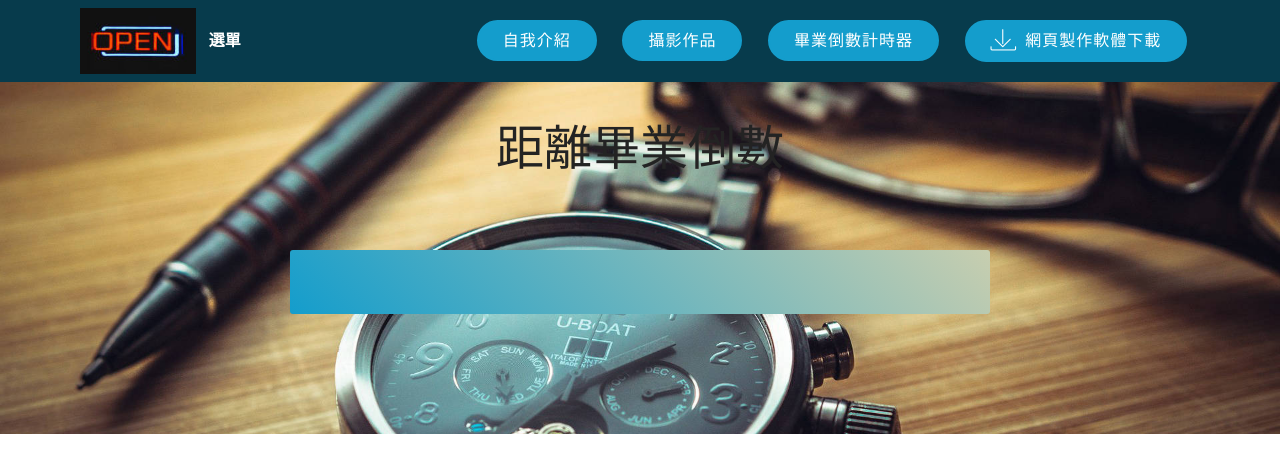
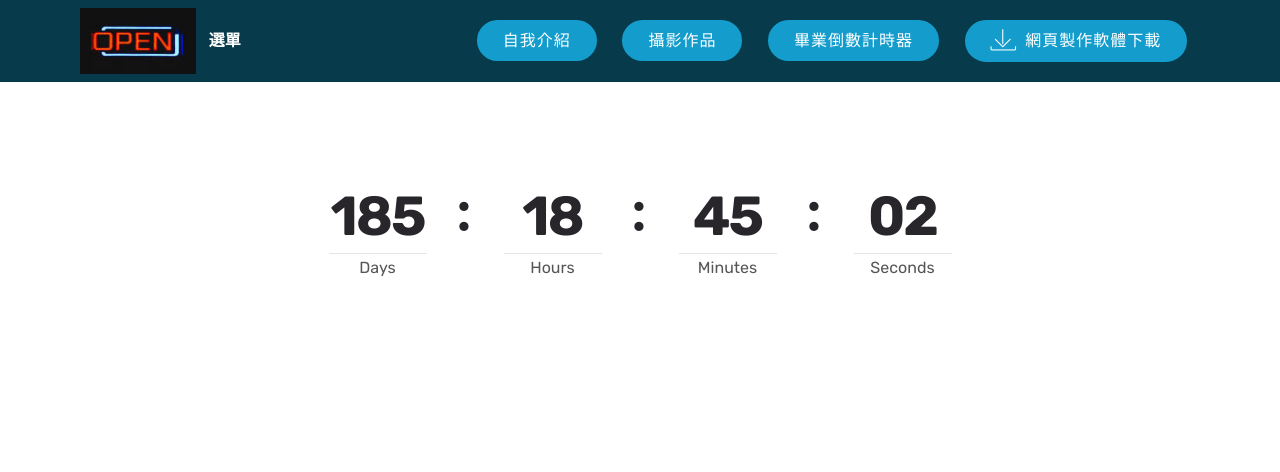
Before and after one commit to leonio0819/leonio0819.github.io, a plain HTML site: page page3.html in a window 1280 px wide. Drawn offline with Linux system fonts and the light colour scheme; files whose address does not match are found by name.

Commit message:
create github pages

```diff
--- a/assets/mobirise/css/mbr-additional.css
+++ b/assets/mobirise/css/mbr-additional.css
@@ -3062,17 +3062,17 @@ body {
 .cid-qTkzRZLJNu .dropdown-item:hover {
   color: #cc2952 !important;
 }
-.cid-rcmNoSZTcp {
+.cid-rcmOP1ofGi {
   padding-top: 120px;
   padding-bottom: 120px;
-  background: url("../../../assets/images/mbr-1920x1191.jpg");
-}
-.cid-rcmNoSZTcp .mbr-section-subtitle {
+  background-color: #ffffff;
+}
+.cid-rcmOP1ofGi .mbr-section-subtitle {
   color: #767676;
   font-weight: 300;
 }
-.cid-rcmNoSZTcp .number-wrap {
-  color: #ffffff;
+.cid-rcmOP1ofGi .number-wrap {
+  color: #565656;
   border-color: rgba(255, 255, 255, 0.15);
   position: relative;
   display: inline-block;
@@ -3083,71 +3083,69 @@ body {
   border-radius: 2px;
   max-width: 100%;
 }
-.cid-rcmNoSZTcp .number {
+.cid-rcmOP1ofGi .number {
   font-style: normal;
   font-weight: 700;
+  font-size: 55px;
   text-transform: none;
   letter-spacing: -2px;
-  font-size: 55px;
   word-spacing: 0;
   line-height: 1.3;
-  color: #ffffff;
-}
-.cid-rcmNoSZTcp .period {
+  color: #28262b;
+}
+.cid-rcmOP1ofGi .period {
   display: block;
   padding-top: 2px;
   border-top: 1px solid rgba(0, 0, 0, 0.1);
 }
-.cid-rcmNoSZTcp .dot {
+.cid-rcmOP1ofGi .dot {
   position: absolute;
   top: -10px;
   right: -1em;
   width: 1em;
   display: block;
-  font-size: 55px;
   height: 83%;
   overflow: hidden;
   font-style: normal;
   font-weight: 700;
+  font-size: 55px;
   line-height: 89.65px;
   text-transform: none;
   letter-spacing: 0;
   word-spacing: 0;
-  color: #ffffff;
-}
-.cid-rcmNoSZTcp .countdown-cont {
-  background: linear-gradient(45deg, #149dcc, #c8ceaf);
+  color: #28262b;
+}
+.cid-rcmOP1ofGi .countdown-cont {
   max-width: 700px;
-  border-radius: 3px;
   margin: 0 auto;
 }
 @media (max-width: 768px) {
-  .cid-rcmNoSZTcp .dot {
+  .cid-rcmOP1ofGi .dot {
     display: none;
   }
 }
 @media (max-width: 543px) {
-  .cid-rcmNoSZTcp .number-wrap {
+  .cid-rcmOP1ofGi .number-wrap {
     margin-bottom: 15px;
   }
 }
 @media (max-width: 550px) {
-  .cid-rcmNoSZTcp .col-xs-3 {
+  .cid-rcmOP1ofGi .col-xs-3 {
     padding-left: 0;
     padding-right: 0;
   }
-  .cid-rcmNoSZTcp .number-wrap {
+  .cid-rcmOP1ofGi .number-wrap {
     min-width: auto;
   }
 }
 @media (max-width: 440px) {
-  .cid-rcmNoSZTcp .number,
-  .cid-rcmNoSZTcp .dot {
+  .cid-rcmOP1ofGi .number,
+  .cid-rcmOP1ofGi .dot {
     font-size: 40px;
   }
 }
 @media (max-width: 380px) {
-  .cid-rcmNoSZTcp .period {
+  .cid-rcmOP1ofGi .period {
     font-size: 0.8rem;
   }
 }
--- a/page3.html
+++ b/page3.html
@@ -53,29 +53,22 @@
     </nav>
 </section>
 
-<section class="engine"><a href="https://mobirise.info">Mobirise</a></section><section class="countdown2 cid-rcmNoSZTcp mbr-parallax-background" id="countdown2-h">
+<section class="engine"><a href="https://mobirise.info/r">bootstrap template</a></section><section class="countdown1 cid-rcmOP1ofGi" id="countdown1-i">
 
 
 
+    <div class="container ">
 
 
-    <div class="container">
-        <h2 class="mbr-section-title pb-3 align-center mbr-fonts-style display-2">距離畢業倒數</h2>
 
     </div>
-    <div class="container pt-5 mt-2">
-        <div class=" countdown-cont align-center p-4">
-
-            <div class="countdown align-center py-2">
-            </div>
-            <div class="daysCountdown"></div>
-            <div class="hoursCountdown"></div>
-            <div class="minutesCountdown"></div>
-            <div class="secondsCountdown"></div>
-
+    <div class="container countdown-cont align-center">
+        <div class="daysCountdown" title="Days"></div>
+        <div class="hoursCountdown" title="Hours"></div>
+        <div class="minutesCountdown" title="Minutes"></div>
+        <div class="secondsCountdown" title="Seconds"></div>
+        <div class="countdown pt-5 mt-2" data-due-date="2019/6/20">
         </div>
-
-
     </div>
 </section>
 
@@ -84,11 +77,10 @@
   <script src="assets/popper/popper.min.js"></script>
   <script src="assets/tether/tether.min.js"></script>
   <script src="assets/bootstrap/js/bootstrap.min.js"></script>
+  <script src="assets/smoothscroll/smooth-scroll.js"></script>
   <script src="assets/dropdown/js/script.min.js"></script>
   <script src="assets/touchswipe/jquery.touch-swipe.min.js"></script>
   <script src="assets/countdown/jquery.countdown.min.js"></script>
-  <script src="assets/parallax/jarallax.min.js"></script>
-  <script src="assets/smoothscroll/smooth-scroll.js"></script>
   <script src="assets/theme/js/script.js"></script>
 
 
```
Also changed, not shown: index.html (+1 -1 lines), page1.html (+1 -1 lines), page2.html (+1 -1 lines), 1 other file.
